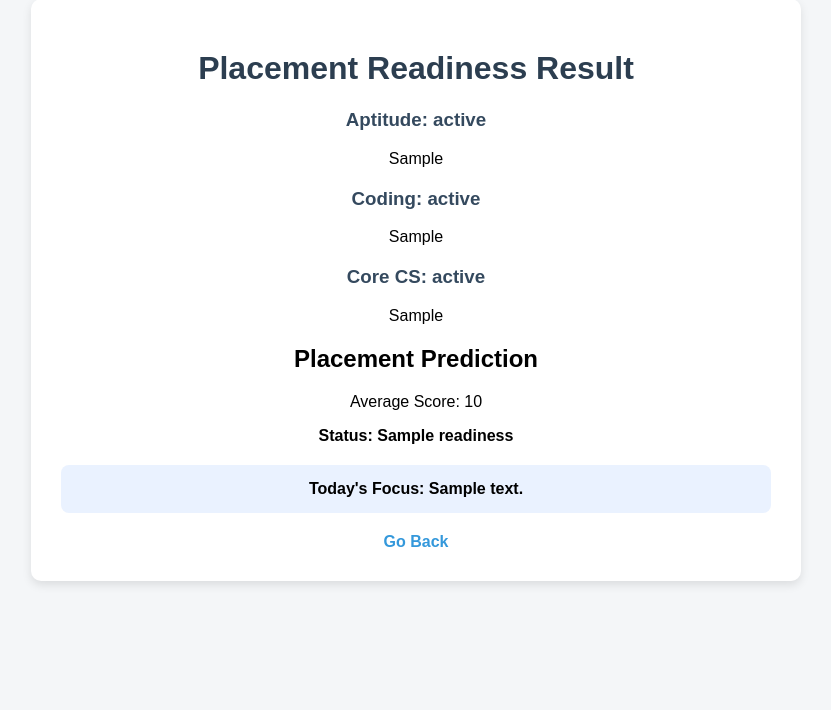
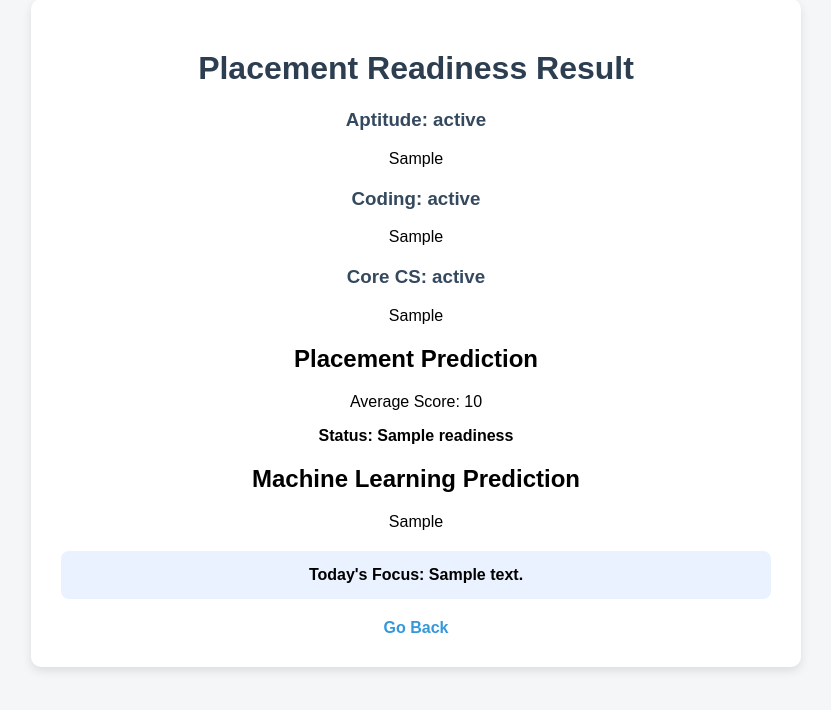
Before and after one commit to Devikadevumr/placement-preparation-tracker, a Flask app: template templates/result.html in a window 1280 px wide. Shown: the part 49-759 px from the top of the page, without its empty margins (224-1055 px from the left). Run offline with Flask 3, Linux system fonts and the light colour scheme; the template is opened without the code that fills it: most values are stand-ins (such as "Sample title", 1, 10 or a date in 2020).

Commit message:
Day 11: Added ML prediction module

```diff
--- a/app.py
+++ b/app.py
@@ -1,4 +1,14 @@
 from flask import Flask, render_template, request
+import pandas as pd
+from sklearn.linear_model import LogisticRegression
+
+data = pd.read_csv("dataset.csv")
+
+X = data[['aptitude', 'coding', 'core']]
+y = data['placed']
+
+model = LogisticRegression()
+model.fit(X, y)
 
 app = Flask(__name__)
 
@@ -81,6 +91,14 @@ def analyze():
     else:
         readiness = "Needs Improvement"
 
+
+    prediction = model.predict([[aptitude, coding, core]])[0]
+
+    if prediction == 1:
+        ml_result = "ML Prediction: Likely to Get Placed"
+    else:
+        ml_result = "ML Prediction: Needs Improvement"
+
     return render_template(
     'result.html',
     aptitude_status=aptitude_status,
@@ -91,7 +109,9 @@ def analyze():
     core_suggestion=core_suggestion,
     focus_message=focus_message,
     readiness=readiness,
-    average_score=average_score
+    average_score=average_score,
+    ml_result=ml_result,
+
     )
 
 
--- /dev/null
+++ b/dataset.csv
@@ -0,0 +1,9 @@
+aptitude,coding,core,placed
+80,75,70,1
+60,65,55,1
+40,45,35,0
+30,20,40,0
+70,72,68,1
+50,48,55,0
+90,85,88,1
+25,30,20,0
--- a/templates/result.html
+++ b/templates/result.html
@@ -24,6 +24,8 @@
 <p>Average Score: {{ average_score }}</p>
 <p><strong>Status: {{ readiness }}</strong></p>
 
+<h2>Machine Learning Prediction</h2>
+<p>{{ ml_result }}</p>
 
 <div class="focus">
 Today's Focus: {{ focus_message }}
```
